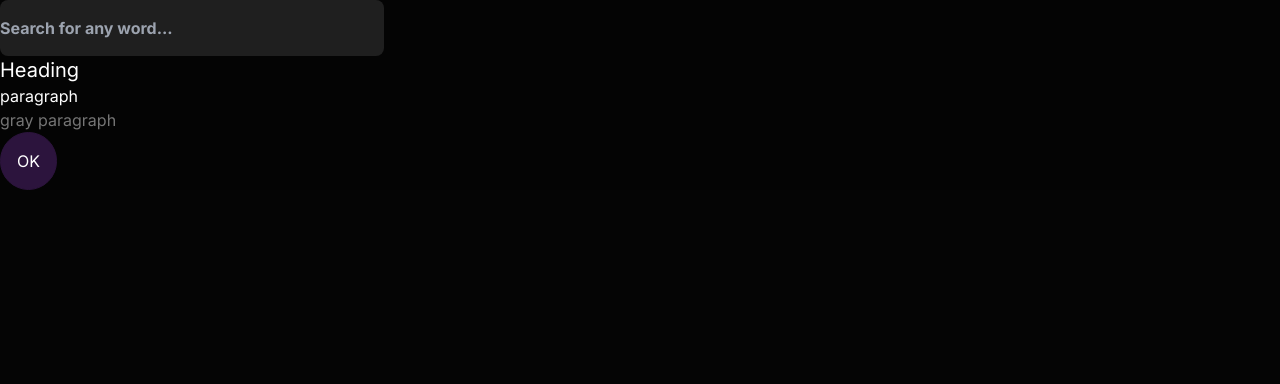
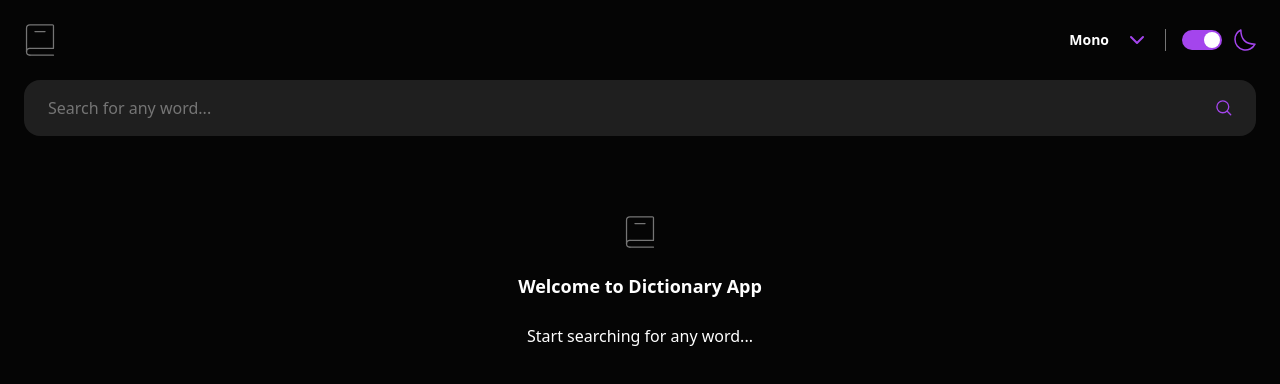
Before and after one commit to yan-batista/dictionary_app, a React (Vite) app: page / in a window 1280 px wide. Shown: the top 384 px of the page. Built offline with nearby package versions, Linux system fonts and the light colour scheme.

Commit message:
font selector; header; theme selector; home page

```diff
--- a/src/App.tsx
+++ b/src/App.tsx
@@ -1,19 +1,44 @@
+import Header from "./Components/Header";
 import "./styles/global.css";
 
 function App() {
   return (
-    <div className="bg-bg/90 text-text-normal font-inter">
-      <input
-        type="text"
-        className="bg-search_bar outline-none w-96 py-4 rounded-lg font-bold "
-        placeholder="Search for any word..."
-      ></input>
-      <h1 className="text-xl">Heading</h1>
-      <p>paragraph</p>
-      <p className="text-text-gray">gray paragraph</p>
-      <button className="border border-accent-2 hover:border-accent-1 bg-accent-2 hover:bg-accent-1 rounded-full p-4">
-        OK
-      </button>
+    <div className="text-text-normal font-inte max-w-screen-[100%] p-6">
+      <Header />
+      <form className="bg-search_bar rounded-2xl flex flex-row items-center justify-start mt-6 relative">
+        <input
+          type="text"
+          placeholder="Search for any word..."
+          id="search"
+          name="q"
+          className="bg-transparent w-full outline-none caret-accent-1 placeholder:text-text-gray rounded-2xl focus:border focus:border-accent-1 px-6 py-4"
+        ></input>
+        <p className="absolute text-xs text-red-500 top-16 hidden">Whoops, can't be empty...</p>
+        <button className="absolute right-4 hover:bg-bg rounded-full flex flex-row justify-center items-center p-2 ml-2">
+          <svg xmlns="http://www.w3.org/2000/svg" viewBox="0 0 18 18" className="w-4 h-4">
+            <path
+              fill="none"
+              stroke="#A445ED"
+              strokeLinecap="round"
+              strokeLinejoin="round"
+              strokeWidth="1.5"
+              d="m12.663 12.663 3.887 3.887M1 7.664a6.665 6.665 0 1 0 13.33 0 6.665 6.665 0 0 0-13.33 0Z"
+            />
+          </svg>
+        </button>
+      </form>
+
+      <div className="flex flex-col justify-center items-center gap-6 mt-[5rem]">
+        <svg xmlns="http://www.w3.org/2000/svg" viewBox="0 0 34 38" className="w-8 h-8 stroke-text-gray">
+          <g fill="none" fillRule="evenodd" strokeLinecap="round" strokeWidth="1.5">
+            <path d="M1 33V5a4 4 0 0 1 4-4h26.8A1.2 1.2 0 0 1 33 2.2v26.228M5 29h28M5 37h28"></path>
+            <path strokeLinejoin="round" d="M5 37a4 4 0 1 1 0-8"></path>
+            <path d="M11 9h12"></path>
+          </g>
+        </svg>
+        <h1 className="text-lg font-bold">Welcome to Dictionary App</h1>
+        <p>Start searching for any word...</p>
+      </div>
     </div>
   );
 }
--- /dev/null
+++ b/src/Components/FontSelector.tsx
@@ -0,0 +1,39 @@
+import { useState } from "react";
+
+const FontSelector = () => {
+  const [isOpen, setIsOpen] = useState(false);
+
+  function OpenCloseFontSelector() {
+    setIsOpen((prevState) => !prevState);
+  }
+
+  return (
+    <div className="text-sm font-bold relative">
+      <div className="flex flex-row items-center gap-4" onClick={OpenCloseFontSelector}>
+        <p>Mono</p>
+        <svg
+          xmlns="http://www.w3.org/2000/svg"
+          viewBox="0 0 24 24"
+          fill="none"
+          stroke="currentColor"
+          strokeWidth="2"
+          strokeLinecap="round"
+          strokeLinejoin="round"
+          className={`stroke-accent-1 w-6 h-6 ${isOpen ? "rotate-180" : ""}`}
+        >
+          <path d="m6 9 6 6 6-6"></path>
+        </svg>
+      </div>
+
+      {isOpen && (
+        <div className="bg-search_bar w-32 rounded-lg p-4 shadow-themeSelector absolute top-10 right-0 flex flex-col gap-2">
+          <p>Sans Serif</p>
+          <p>Serif</p>
+          <p>Mono</p>
+        </div>
+      )}
+    </div>
+  );
+};
+
+export default FontSelector;
--- /dev/null
+++ b/src/Components/Header.tsx
@@ -0,0 +1,22 @@
+import FontSelector from "./FontSelector";
+import ThemeSelector from "./ThemeSelector";
+
+const Header = () => {
+  return (
+    <header className="max-w-full flex flex-row items-center justify-between">
+      <svg xmlns="http://www.w3.org/2000/svg" viewBox="0 0 34 38" className="w-8 h-8 stroke-text-gray">
+        <g fill="none" fillRule="evenodd" strokeLinecap="round" strokeWidth="1.5">
+          <path d="M1 33V5a4 4 0 0 1 4-4h26.8A1.2 1.2 0 0 1 33 2.2v26.228M5 29h28M5 37h28"></path>
+          <path strokeLinejoin="round" d="M5 37a4 4 0 1 1 0-8"></path>
+          <path d="M11 9h12"></path>
+        </g>
+      </svg>
+      <div className="flex flex-row justify-center items-center">
+        <FontSelector />
+        <ThemeSelector />
+      </div>
+    </header>
+  );
+};
+
+export default Header;
--- /dev/null
+++ b/src/Components/ThemeSelector.tsx
@@ -0,0 +1,35 @@
+import { useState } from "react";
+
+const ThemeSelector = () => {
+  const [isThemeDark, setIsThemeDark] = useState(true);
+
+  function changeTheme() {
+    setIsThemeDark((prevState) => !prevState);
+  }
+
+  return (
+    <div className="flex flex-row gap-3 items-center border-l border-text-gray ml-4 pl-4" onClick={changeTheme}>
+      <div>
+        <div
+          className={`w-10 h-5 rounded-full flex flex-row items-center px-[2px] ${
+            isThemeDark ? "bg-accent-1 justify-end" : "bg-text-gray justify-start"
+          }`}
+        >
+          <div className="w-4 h-4 rounded-full bg-white"></div>
+        </div>
+        <input type="checkbox" className="hidden" defaultChecked={isThemeDark} />
+      </div>
+      <svg xmlns="http://www.w3.org/2000/svg" width="22" height="22" viewBox="0 0 22 22">
+        <path
+          strokeLinecap="round"
+          strokeLinejoin="round"
+          strokeWidth="1.5"
+          d="M1 10.449a10.544 10.544 0 0 0 19.993 4.686C11.544 15.135 6.858 10.448 6.858 1A10.545 10.545 0 0 0 1 10.449Z"
+          className={`${isThemeDark ? "stroke-accent-1" : "stroke-text-gray"}`}
+        ></path>
+      </svg>
+    </div>
+  );
+};
+
+export default ThemeSelector;
--- a/tailwind.config.js
+++ b/tailwind.config.js
@@ -21,6 +21,9 @@ module.exports = {
         lora: ["Lora", "serif"],
         inconsolata: ["Inconsolata", "monospace"],
       },
+      boxShadow: {
+        themeSelector: "0px 0px 35px 0px rgba(164, 69, 237, .75)",
+      },
     },
   },
   plugins: [],
```
